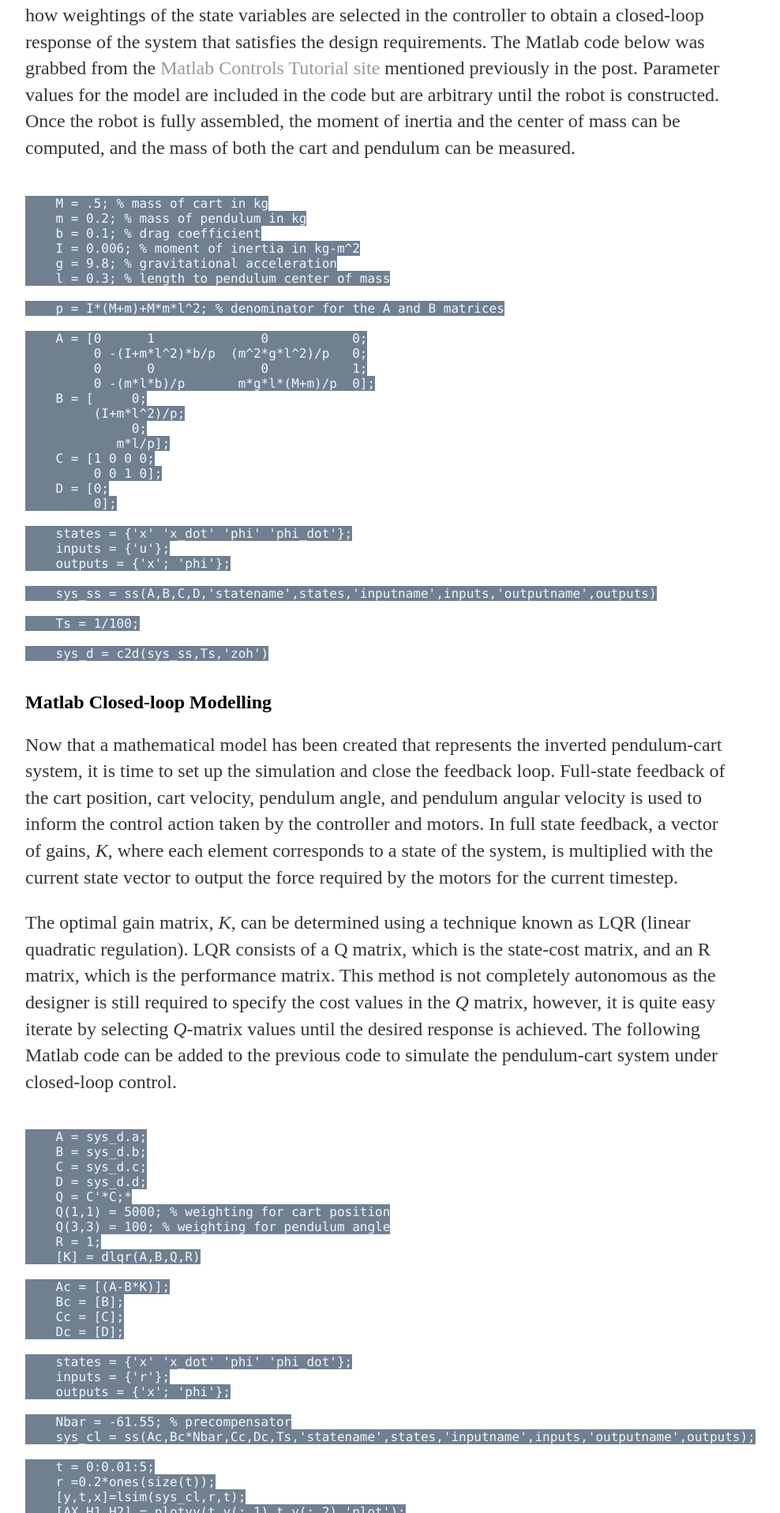
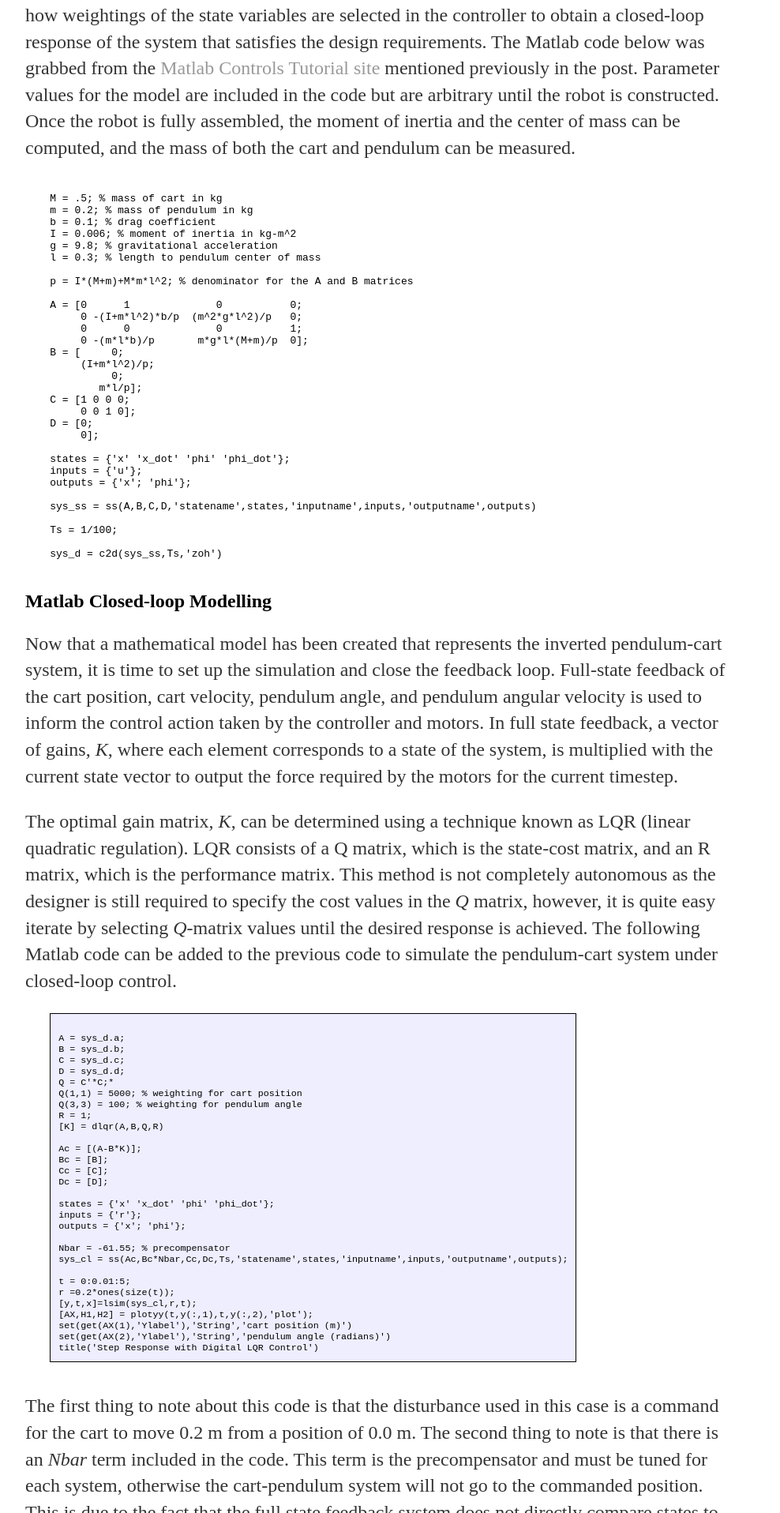
Before and after one commit to MalcolmHodgins/MalcolmHodgins.github.io, a Jekyll site: the page built from _posts/2020-08-04-SBIP Modelling.md, in a window 1280 px wide. Shown: the part 3428-5344 px from the top of the page at 79% size, without its empty margins (160-1148 px from the left). Built offline with Jekyll 4.4.1, drawn with Linux system fonts in a browser that asks for light colours.

Commit message:
trying to fix code blocks

```diff
--- a/_posts/2020-08-04-SBIP Modelling.md
+++ b/_posts/2020-08-04-SBIP Modelling.md
@@ -141,7 +141,7 @@ The optimal gain matrix, <em>K</em>, can be determined using a technique known a
 
 <p>
   <pre>
-    <code>
+    <code class="codebox">
     A = sys_d.a;
     B = sys_d.b;
     C = sys_d.c;
--- a/css/main.css
+++ b/css/main.css
@@ -51,8 +51,17 @@ img {
     width: 70%;
 }
 
-code {
+/* code {
   font-family: Consolas,"courier new";
   color: #F0F8FF;
   background-color: #708090;
+} */
+
+.codebox {
+        border:1px solid black;
+        background-color:#EEEEFF;
+        white-space: pre-line;
+        padding:10px;
+        font-size:0.9em;
+        display: inline-block;
 }
```
